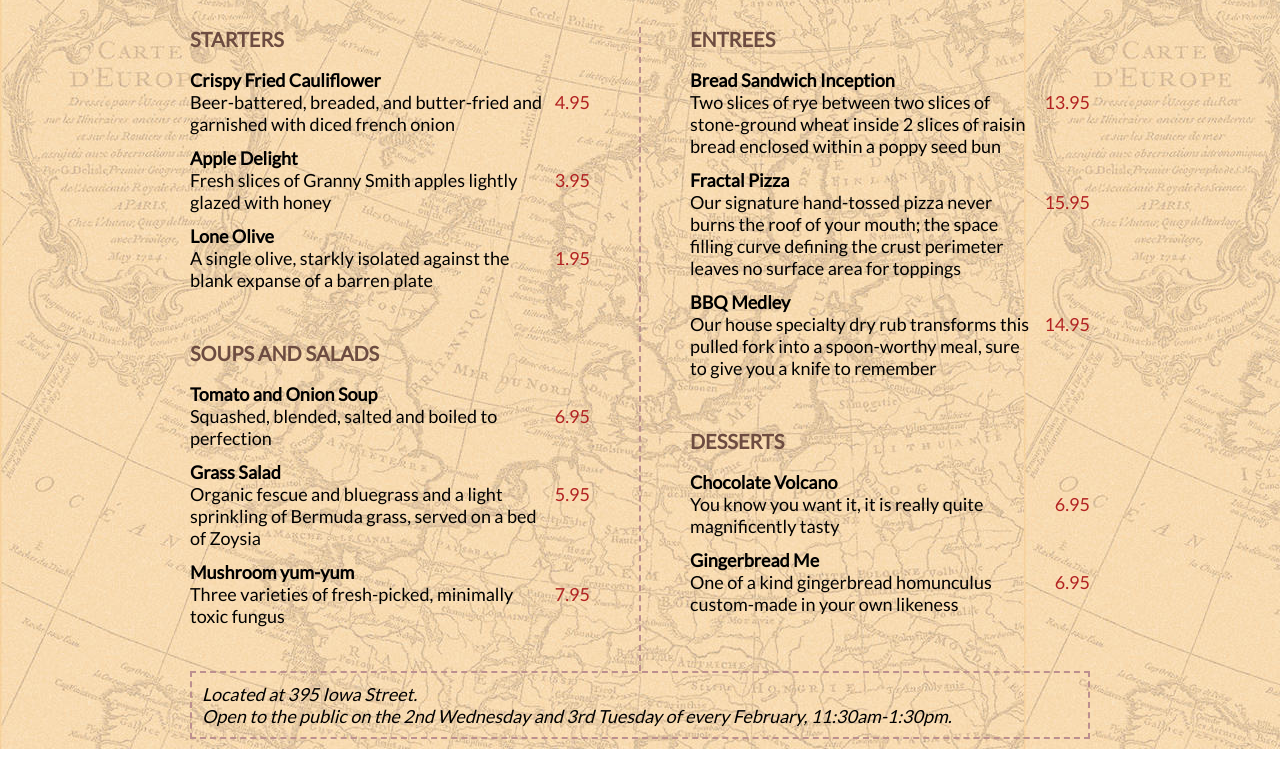
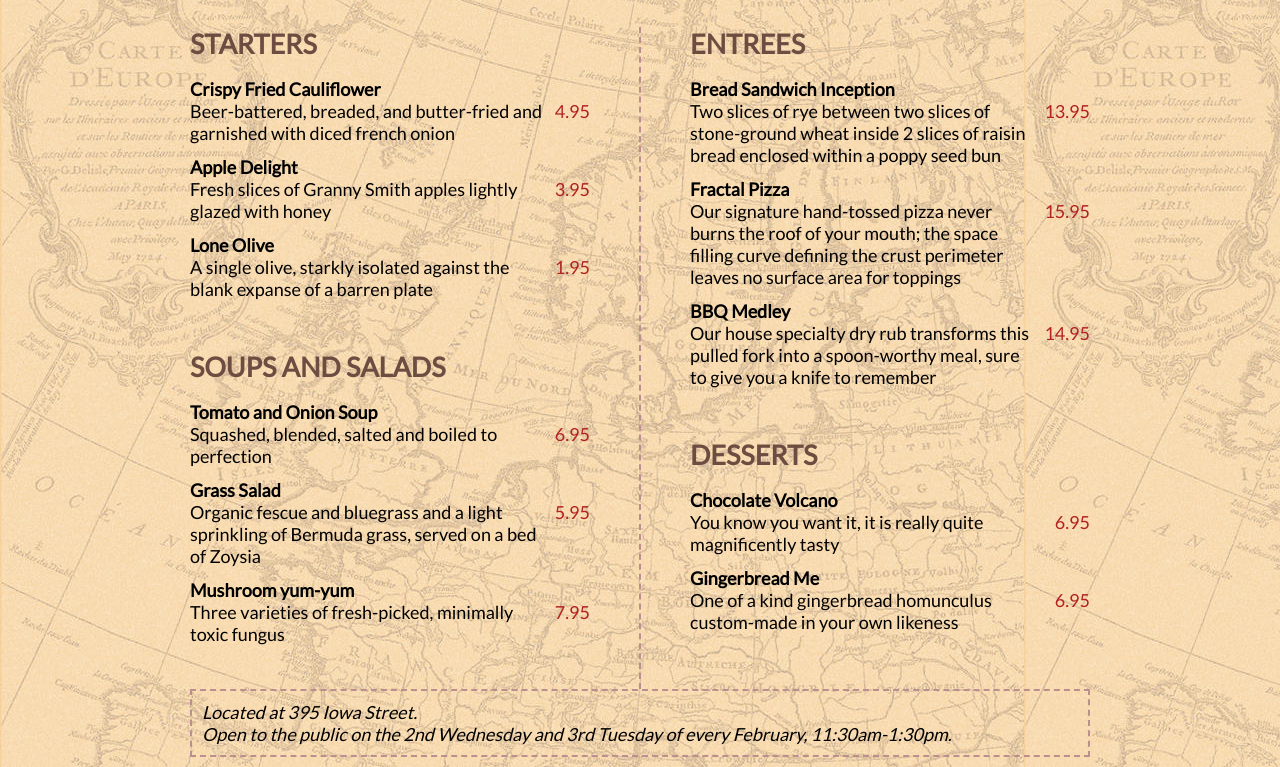
Before and after one commit to Kenzie-Academy-Brasil-Developers/menu-restaurante-YasminMartinsDeBrito, a plain HTML site: page index.html in a window 1280 px wide. Shown: the part 107-874 px from the top of the page. Drawn offline with Linux system fonts and the light colour scheme; a web font is replaced by a local one.

Commit message:
arrumei os detalhes

```diff
--- a/src/style1.css
+++ b/src/style1.css
@@ -10,7 +10,7 @@ h1{font-family: 'Supermercado One', cursive; color:#5d4037;font-size: 45px;}
 #menu {columns: 400px 2; column-gap: 100px; column-rule: 2px dashed rosybrown;}
 section {margin-bottom: 50px;}
 
-h2 {margin: 0;font-weight: bold; color:#6d4c41; font-size: 20px; text-transform: uppercase;}
+h2 {margin: 0; color:#6d4c41;text-transform: uppercase;}
 
 dt {font-size: small-caps;font-weight: bold;}
 
--- a/src/style2.css
+++ b/src/style2.css
@@ -10,11 +10,11 @@ h1 {font-family: 'Bungee Inline', cursive; font-size: 46px; font-weight: lighter
 #menu {columns: 420px 2; column-gap: 60px;}
 section {margin-bottom: 20px; padding: 10px;}
 
-h2 {margin-top: 0; text-transform: uppercase;}
+h2 {margin-top: 0; font-variant: small-caps;}
 
 #starters, #desserts {border: 2px solid black;}
 
-dt {display: inline;font-weight: bold; font-size: 16px;}
+dt {display: inline;font-weight: bold;font-size: 20px;  font-size: 16px;}
 dt::after{content:", ";}
 
 dd {display: inline; margin: 0;}
```
